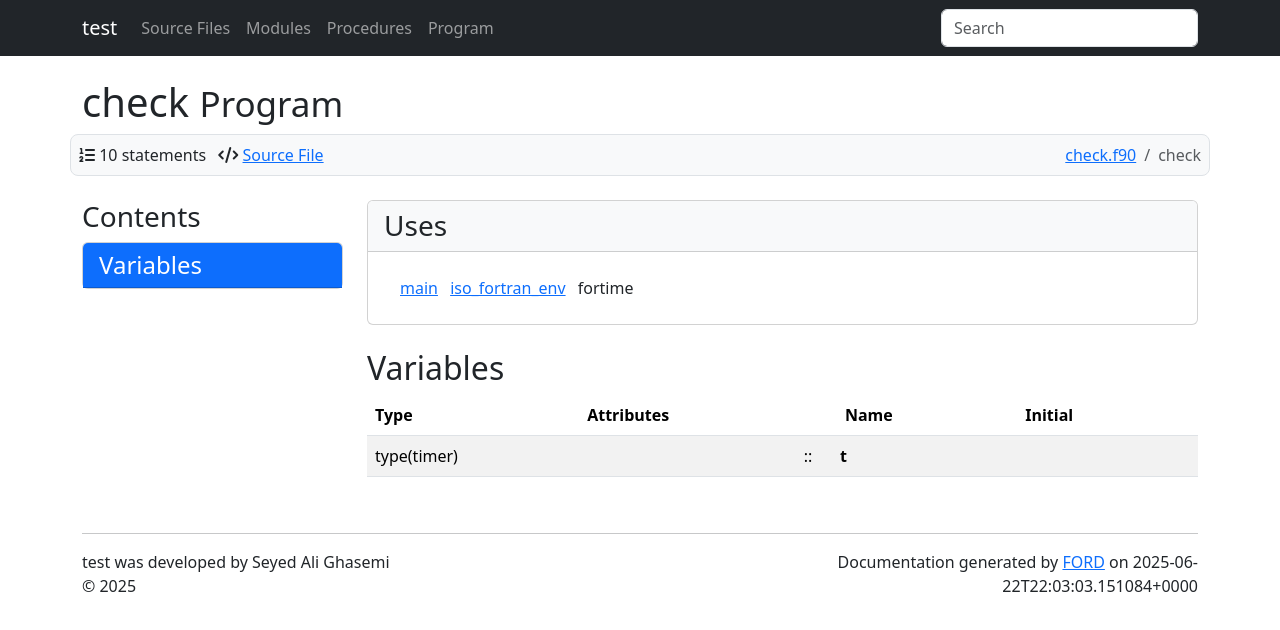
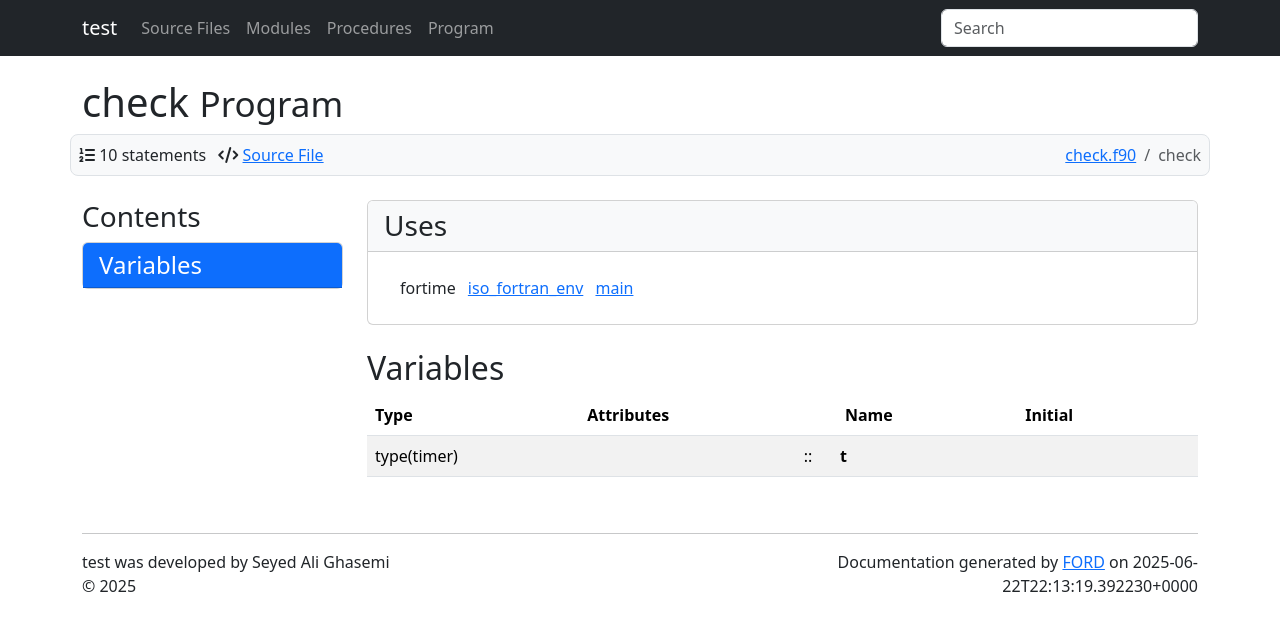
Before and after one commit to gha3mi/setup-fortran-conda, a plain HTML site: page program/check.html in a window 1280 px wide. Drawn offline with nearby package versions, Linux system fonts and the light colour scheme; some packages are replaced by stand-ins of ours.

Commit message:
Deploying to gh-pages-ford from @ gha3mi/setup-fortran-conda@fd279e118d3e192cd13155abe32abd459d20eee0 🚀

```diff
--- a/program/check.html
+++ b/program/check.html
@@ -164,9 +164,9 @@
         <ul class="list-group list-group-flush">
             <li class="list-group-item">
               <ul class="list-inline">
+                  <li class="list-inline-item">fortime</li>
+                  <li class="list-inline-item"><a href='http://fortranwiki.org/fortran/show/iso_fortran_env'>iso_fortran_env</a></li>
                   <li class="list-inline-item"><a href='../module/main.html'>main</a></li>
-                  <li class="list-inline-item"><a href='http://fortranwiki.org/fortran/show/iso_fortran_env'>iso_fortran_env</a></li>
-                  <li class="list-inline-item">fortime</li>
               </ul>
             </li>
         </ul>
@@ -237,7 +237,7 @@
             <p class="text-end">
               Documentation generated by
               <a href="https://github.com/Fortran-FOSS-Programmers/ford">FORD</a>
- on 2025-06-22T22:03:03.151084+0000             </p>
+ on 2025-06-22T22:13:19.392230+0000             </p>
           </div>
         </div>
         <br>
```
Also changed, not shown: index.html (+1 -1 lines), lists/files.html (+1 -1 lines), lists/modules.html (+1 -1 lines), lists/procedures.html (+1 -1 lines), module/main.html (+1 -1 lines), proc/say_hello.html (+1 -1 lines), search.html (+1 -1 lines), search/search_database.json (+1 -1 lines), sourcefile/check.f90.html (+1 -1 lines), sourcefile/main.f90.html (+1 -1 lines).
